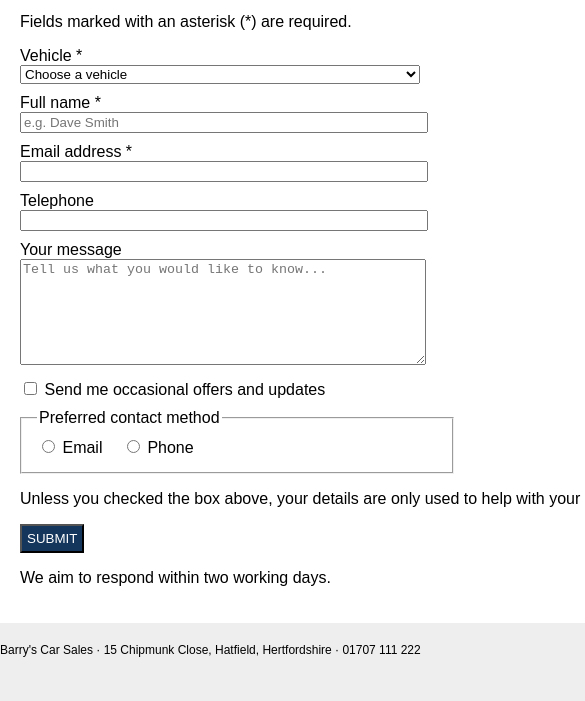
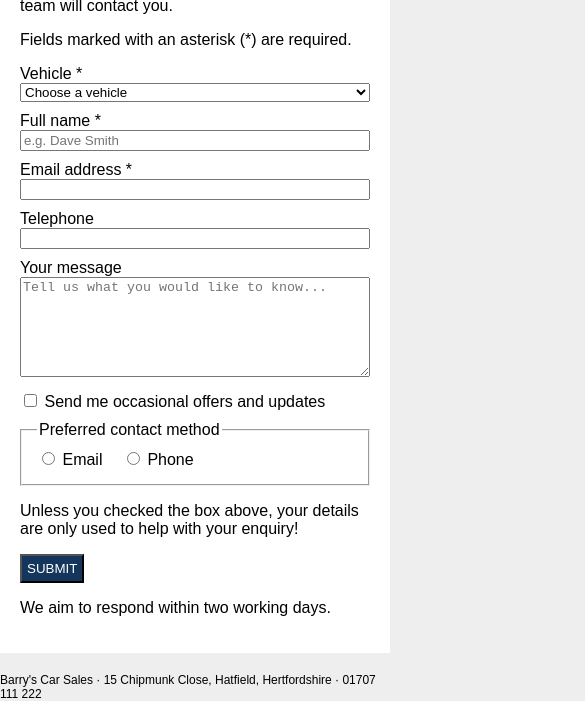
Before and after one commit to sheauoh/barrys-car-sales, a plain HTML site: page enquiry.html in a window 390 px wide. Shown: the part 275-976 px from the top of the page, 585 px wide, since content can reach past the window. Before the commit the page ends 932 px from the top, so only its background shows below. Drawn offline with Linux system fonts and the light colour scheme.

Commit message:
Made the page, images, inputs and footer shrink on small screens

```diff
--- a/styles.css
+++ b/styles.css
@@ -24,7 +24,8 @@ nav a {
 }
 
 main {
-    width: 900px;
+    max-width: 900px;
+    box-sizing: border-box;
     margin: 20px auto;
     padding: 20px;
     background: white;
@@ -32,6 +33,8 @@ main {
 
 img {
     width: 300px;
+    max-width: 100%;
+    height: auto;
 }
 
 table {
@@ -51,7 +54,9 @@ label {
 input,
 select,
 textarea {
-    width: 400px;
+    width: 100%;
+    max-width: 400px;
+    box-sizing: border-box;
     margin-bottom: 10px;
 }
 
@@ -66,7 +71,8 @@ button {
 }
 
 footer {
-    width: 900px;
+    max-width: 900px;
+    box-sizing: border-box;
     margin: auto;
     font-size: 12px;
 }
```
